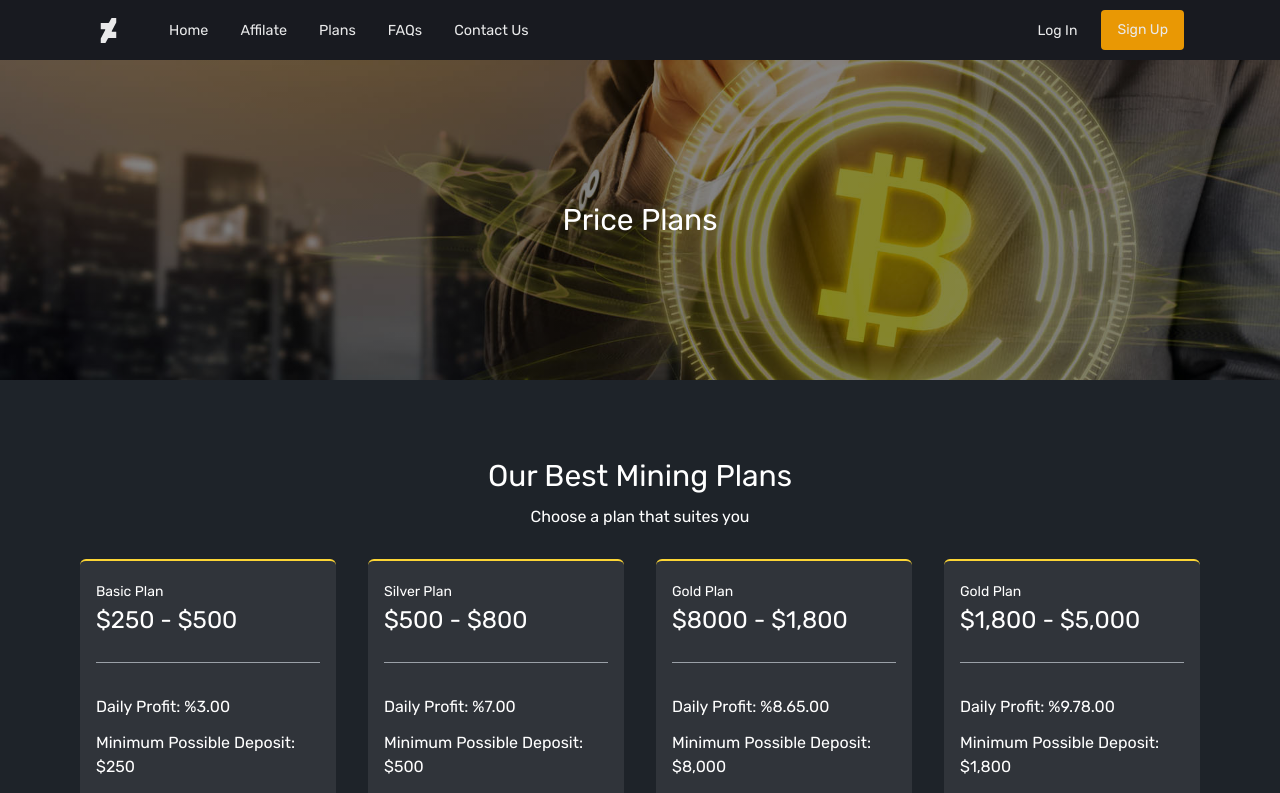
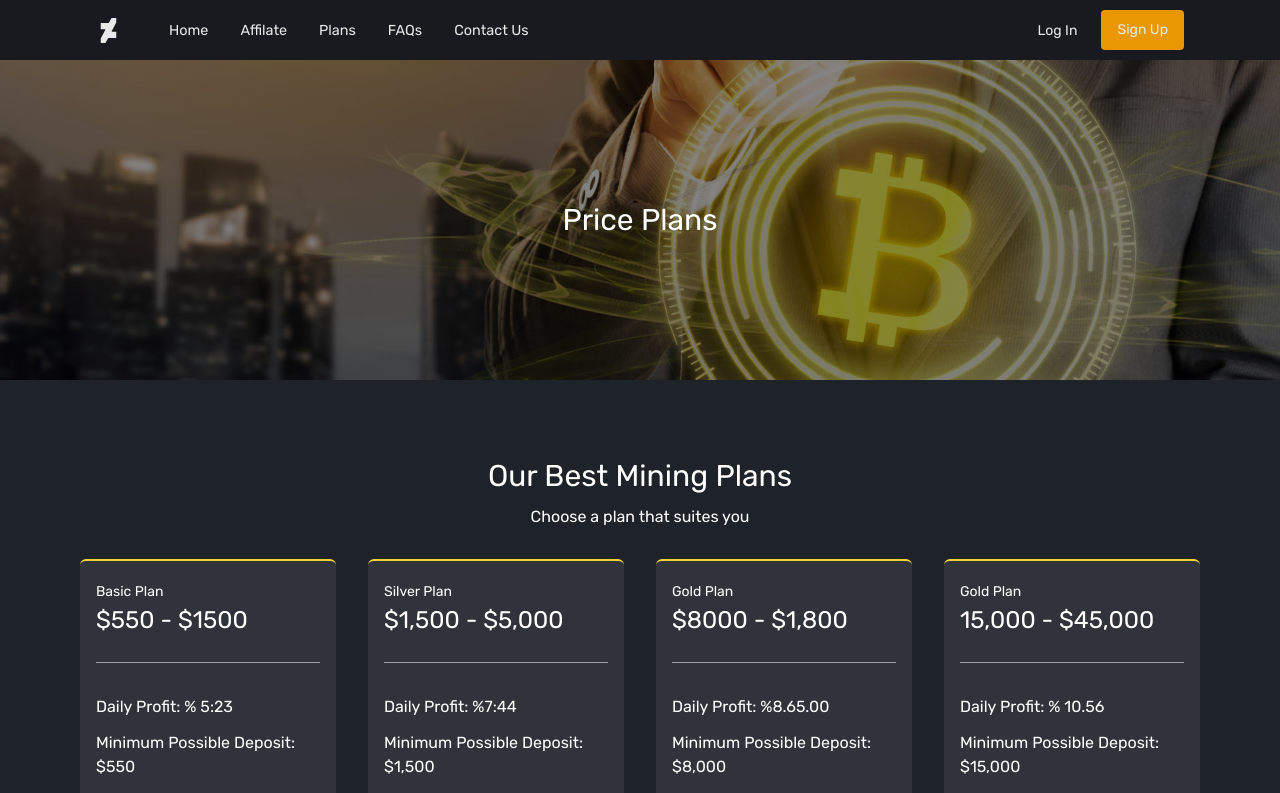
Before and after one commit to HarcourtHamsa/cryptoverse-webapp, a Next.js app: page /plan in a window 1280 px wide. Shown: the top 793 px of the page. Built offline with nearby package versions, Linux system fonts and the light colour scheme.

Commit message:
Update plan.js

```diff
--- a/pages/plan.js
+++ b/pages/plan.js
@@ -80,19 +80,19 @@ function Plan() {
         >
           <InvestmentPlanCard
             title={"Basic Plan"}
-            priceRange={"$250 - $500"}
-            minimumAmount={"250"}
-            dailyProfit={"3.00"}
+            priceRange={"$550 - $1500"}
+            minimumAmount={"550"}
+            dailyProfit={" 5:23"}
             duration={"2 days"}
-            minimumReturn={"670"}
+            minimumReturn={"2,750"}
           />
           <InvestmentPlanCard
             title={"Silver Plan"}
-            priceRange={"$500 - $800"}
-            minimumAmount={"500"}
-            dailyProfit={"7.00"}
+            priceRange={"$1,500 - $5,000"}
+            minimumAmount={"1,500"}
+            dailyProfit={"7:44"}
             duration={"2 days"}
-            minimumReturn={"2,560"}
+            minimumReturn={"7,500"}
           />
           <InvestmentPlanCard
             title={"Gold Plan"}
@@ -104,11 +104,11 @@ function Plan() {
           />
           <InvestmentPlanCard
             title={"Gold Plan"}
-            priceRange={"$1,800 - $5,000"}
-            minimumAmount={"1,800"}
-            dailyProfit={"9.78.00"}
+            priceRange={"15,000 - $45,000"}
+            minimumAmount={"15,000"}
+            dailyProfit={" 10.56"}
             duration={"2 days"}
-            minimumReturn={"37,210"}
+            minimumReturn={"75,000"}
           />
         </SimpleGrid>
       </Container>
```
